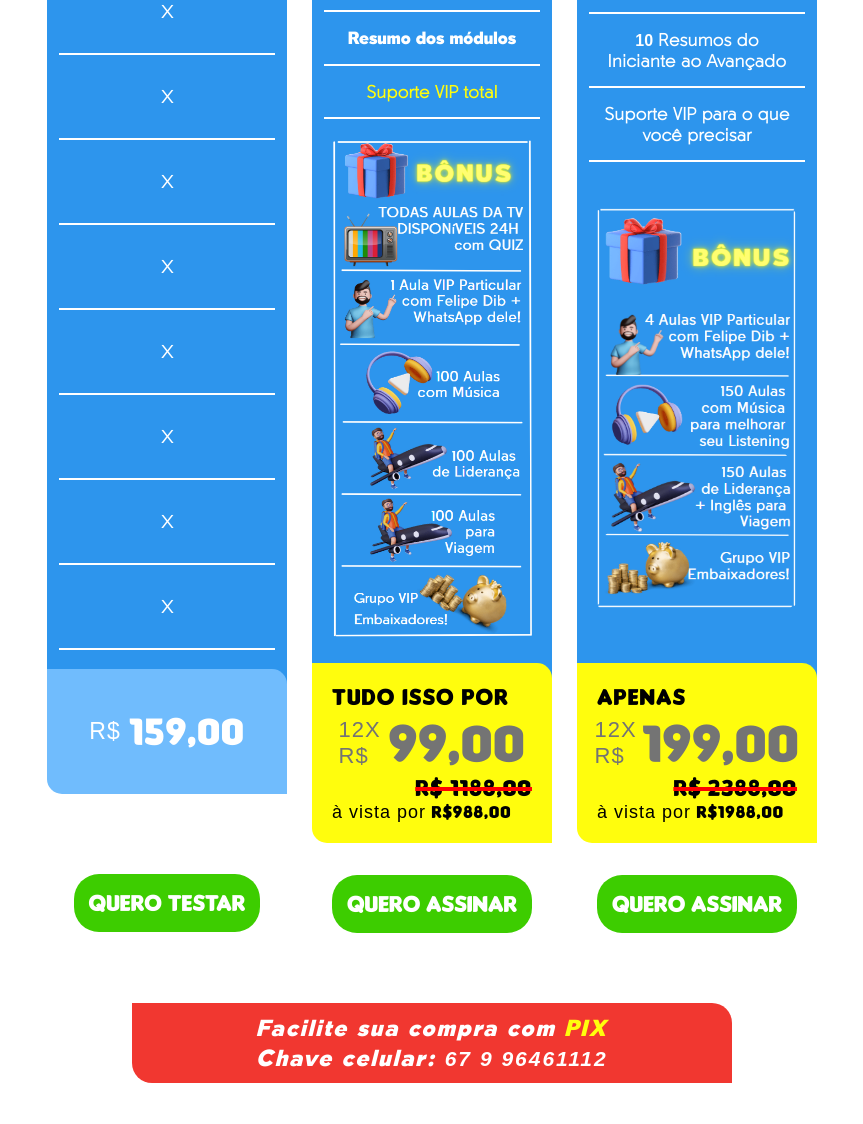
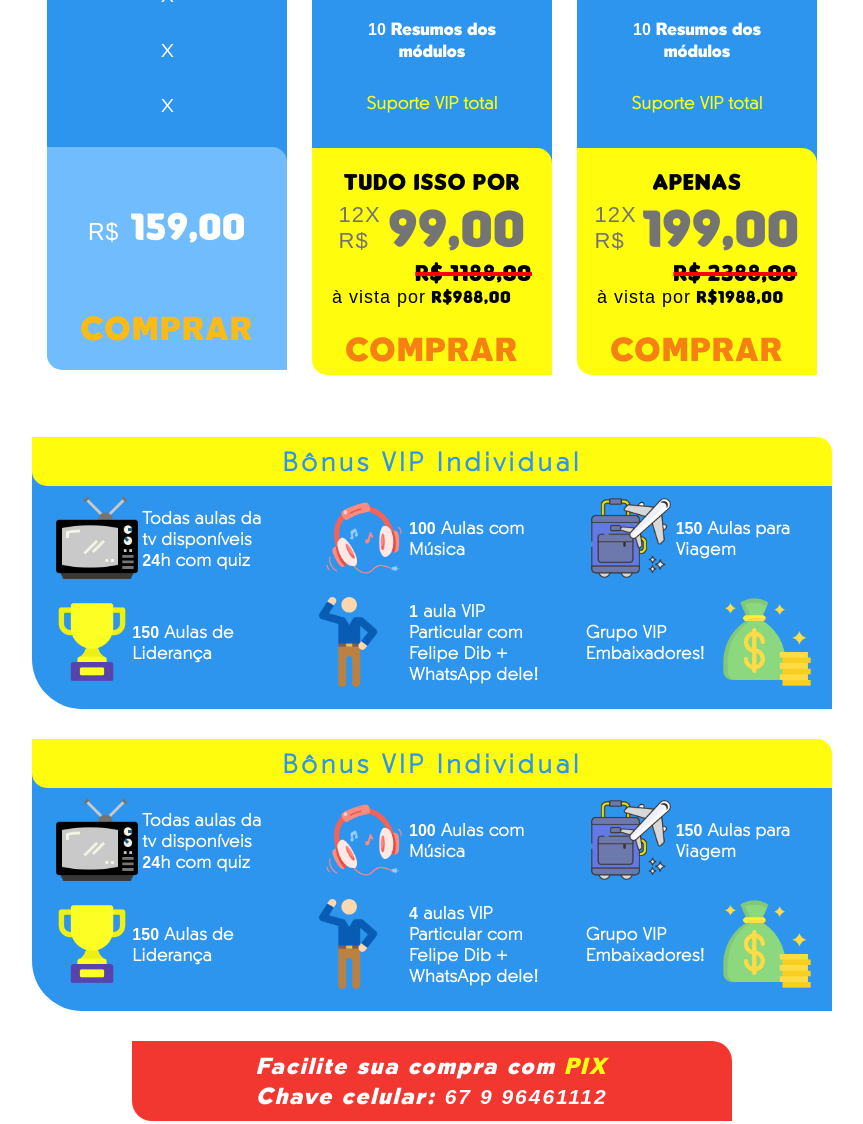
Before and after one commit to guibaumer/testes, a plain HTML site: page trabalho-workana/index.html in a window 1280 px wide. Shown: the part 1384-2508 px from the top of the page, without its empty margins (208-1071 px from the left). Drawn offline with Linux system fonts and the light colour scheme.

Commit message:
correções

```diff
--- a/trabalho-workana/index.html
+++ b/trabalho-workana/index.html
@@ -25,7 +25,7 @@
 
         <div class="flex-row box">
             <!-- <span class="logo"></span> -->
-            <img src="imgs/ampulheta.png" alt="ampulheta amarela" class="ampulheta">
+            <img src="imgs/ampulheta-realista.png" alt="ampulheta amarela" class="ampulheta">
             <div class="square-div flex-column">
                 Horas <span>00</span>
             </div>
@@ -40,7 +40,8 @@
 
     <section class="section section-planos flex-row">
         <div>
-            <div class="column-header ch-1">Quero testar <span class="arial">1</span> mês</div>
+            <div class="column-header ch-1"><p>Quero testar <span class="arial">1</span> mês</p></div>
+            <!-- <div class="column-header ch-blue"></div> -->
             <section class="column flex-column column-1">
                 <p class="linha-maior">X</p>
                 <p class="linha-maior">Aulas <strong>COMPLETAS</strong> corrigidas na hora</p>
@@ -48,13 +49,13 @@
                 <p class="linha-maior">X</p>
                 <p class="linha-maior">X</p>
                 <p class="linha-maior">X</p>
-                <p class="linha-maior">X</p>
-                <p class="linha-maior">X</p>
-                <p class="linha-maior">X</p>
-                <p class="linha-maior">X</p>
             </section>
-            <div class="column-footer column-footer-1"><span class="arial-price">R$</span> 159,00</div>
-            <button class="testar botao-1">QUERO TESTAR</button>
+            <div class="column-footer column-footer-1 flex-column">
+                <p><span class="arial-price">R$</span> 159,00</p>
+                <button class="buy buy-1">COMPRAR</button>
+            </div>
+
+            <!-- <button class="testar botao-1">QUERO TESTAR</button> -->
         </div>
         <div>
             <div class="column-header ch-2">Plano Individual</div>
@@ -63,9 +64,9 @@
                 <p class="linha vip">VIP por 1 ano!</p>
                 <p class="linha">Aulas <strong>COMPLETAS</strong> corrigidas na hora</p>
                 <p class="linha"><span class="arial">1</span> certificado reconhecido pela <span class="strong-yellow">Georgetown University</span></p>
-                <p class="linha"><strong>Resumo dos módulos</strong></p>
+                <p class="linha"><strong><span class="arial">10</span> Resumos dos módulos</strong></p>
                 <p class="linha"><span class="strong-yellow">Suporte VIP total</span></p>
-                <img src="imgs/bonus-2.png" alt="" class="bonus-1">
+                <!-- <img src="imgs/bonus-2.png" alt="" class="bonus-1"> -->
             </section>
             <div class="column-footer cf-y">
                 <p class="all">TUDO ISSO POR</p>
@@ -75,8 +76,9 @@
                 </div>
                 <p class="old">R$ 1188,00</p>
                 <p class="vista"><span class="arial">à vista por</span> R$988,00</p>
+                <button class="buy">COMPRAR</button>
             </div>
-            <button class="testar">QUERO ASSINAR</button>
+            <!-- <button class="testar">QUERO ASSINAR</button> -->
         </div>
         <div>
             <div class="column-header ch-2">Plano FAMÍLIA</div>
@@ -85,9 +87,9 @@
                 <p class="linha vip">4 VIPs por 1 ano!</p>
                 <p class="linha">Aulas <strong>COMPLETAS</strong> corrigidas na hora</p>
                 <p class="linha"><span class="arial">4</span> certificados reconhecidos pela <span class="strong-yellow">Georgetown University</span></p>
-                <p class="linha"><span class="arial">10</span> Resumos do Iniciante ao Avançado</p>
-                <p class="linha last-line">Suporte VIP para o que você precisar</p>
-                <img src="imgs/vip-3.png" alt="" class="bonus-2">
+                <p class="linha"><strong><span class="arial">10</span> Resumos dos módulos</strong></p>
+                <p class="linha"><span class="strong-yellow">Suporte VIP total</span></p>
+                <!-- <img src="imgs/vip-3.png" alt="" class="bonus-2"> -->
                 </section>
                 <div class="column-footer cf-y">
                     <p class="all">APENAS</p>
@@ -97,12 +99,83 @@
                     </div>
                     <p class="old">R$ 2388,00</p>
                     <p class="vista"><span class="arial">à vista por</span> R$1988,00</p>
+                    <button class="buy">COMPRAR</button>
                 </div>
-                <button class="testar">QUERO ASSINAR</button>
+                <!-- <button class="testar">QUERO ASSINAR</button> -->
                 </div>
                 </section>
 
-    <section class="section section-pix" id="section-3">
+    <section class="section section-pix flex-column" id="section-3">
+
+        <div class="bonus-vip">
+            <div class="title">Bônus VIP Individual</div>
+            <div class="div-container">
+                <div class="bonus-imgs">
+                    <img src="imgs/tv-antiga.png" alt="televisão antiga com antenas">
+                    <p>Todas aulas da tv disponíveis <span class="arial">24</span>h com quiz</p>
+                </div>
+                <div class="bonus-imgs">
+                    <img src="imgs/fone-de-ouvido.png" alt="televisão antiga com antenas">
+                    <p><span class="arial">100</span> Aulas com Música</p>
+                </div>
+                <div class="bonus-imgs">
+                    <img src="imgs/ferias.png" alt="televisão antiga com antenas">
+                    <p><span class="arial">150</span> Aulas para Viagem</p>
+                </div>
+            </div>
+            <div class="div-container">
+                <div class="bonus-imgs">
+                    <img src="imgs/trofeu.png" class="trophy" alt="televisão antiga com antenas">
+                    <p><span class="arial">150</span> Aulas de Liderança</p>
+                </div>
+                <div class="bonus-imgs">
+                    <img src="imgs/man.png" alt="televisão antiga com antenas">
+                    <p><span class="arial">1</span> aula VIP Particular com Felipe Dib + WhatsApp dele!</p>
+                </div>
+                <div class="bonus-imgs reverse">
+                    <img src="imgs/money-bag.png" alt="televisão antiga com antenas">
+                    <p>Grupo VIP Embaixadores!</p>
+                </div>
+            </div>
+        </div>
+
+        <div class="bonus-vip">
+            <div class="title">Bônus VIP Individual</div>
+            <div class="div-container">
+                <div class="bonus-imgs">
+                    <img src="imgs/tv-antiga.png" alt="televisão antiga com antenas">
+                    <p>Todas aulas da tv disponíveis <span class="arial">24</span>h com quiz</p>
+                </div>
+                <div class="bonus-imgs">
+                    <img src="imgs/fone-de-ouvido.png" alt="televisão antiga com antenas">
+                    <p><span class="arial">100</span> Aulas com Música</p>
+                </div>
+                <div class="bonus-imgs">
+                    <img src="imgs/ferias.png" alt="televisão antiga com antenas">
+                    <p><span class="arial">150</span> Aulas para Viagem</p>
+                </div>
+            </div>
+            <div class="div-container">
+                <div class="bonus-imgs">
+                    <img src="imgs/trofeu.png" class="trophy" alt="televisão antiga com antenas">
+                    <p><span class="arial">150</span> Aulas de Liderança</p>
+                </div>
+                <div class="bonus-imgs">
+                    <img src="imgs/man.png" alt="televisão antiga com antenas">
+                    <p><span class="arial">4</span> aulas VIP Particular com Felipe Dib + WhatsApp dele!</p>
+                </div>
+                <div class="bonus-imgs reverse">
+                    <img src="imgs/money-bag.png" alt="televisão antiga com antenas">
+                    <p>Grupo VIP Embaixadores!</p>
+                </div>
+            </div>
+        </div>
+
+
+
+
+
+
         <div class="pix">Facilite sua compra com <span class="strong-yellow">PIX</span><br>Chave celular: <span class="arial">67 9 96461112</span></div>
 
         <div class="flex-row wrap">
@@ -130,5 +203,15 @@
     <div> Ícones feitos por <a href="https://www.flaticon.com/br/autores/berkahicon" title="berkahicon"> berkahicon </a> from <a href="https://www.flaticon.com/br/" title="Flaticon">www.flaticon.com'</a></div>
     <a href="https://www.flaticon.com/br/icones-gratis/foguete" title="foguete ícones">Foguete ícones criados por Freepik - Flaticon</a>
     <div> Ícones feitos por <a href="" title="IconsNova"> IconsNova </a> from <a href="https://www.flaticon.com/br/" title="Flaticon">www.flaticon.com'</a></div>
+    <a href="https://www.flaticon.com/br/icones-gratis/ampulheta" title="ampulheta ícones">Ampulheta ícones criados por Freepik - Flaticon</a>
+
+    <a href="https://www.flaticon.com/br/icones-gratis/tu-tv" title="tu tv ícones">Tu tv ícones criados por smalllikeart - Flaticon</a>
+
+    <a href="https://www.flaticon.com/br/icones-gratis/fone-de-ouvido" title="fone de ouvido ícones">Fone de ouvido ícones criados por vectorsmarket15 - Flaticon</a>
+    <a href="https://www.flaticon.com/br/icones-gratis/verao" title="verão ícones">Verão ícones criados por Flat Icons - Flaticon</a>
+    <a href="https://www.flaticon.com/br/icones-gratis/concurso" title="concurso ícones">Concurso ícones criados por juicy_fish - Flaticon</a>
+    <a href="https://www.flaticon.com/free-icons/man" title="man icons">Man icons created by Smashicons - Flaticon</a>
+    <div> Icons made by <a href="https://www.flaticon.com/authors/aranagraphics" title="Aranagraphics"> Aranagraphics </a> from <a href="https://www.flaticon.com/" title="Flaticon">www.flaticon.com'</a></div>
+
 </body>
 </html>
--- a/trabalho-workana/style.css
+++ b/trabalho-workana/style.css
@@ -157,9 +157,9 @@ iframe {
     font-weight: bold;
 }
 .ampulheta {
-    transform: rotate(20deg);
+    transform: rotate(-20deg);
     margin-right: 5px;
-    height: 70px;
+    height: 90px;
 }
 
 /* SEGUNDA SECTION */
@@ -169,11 +169,13 @@ iframe {
     gap: 25px;
     color: #fff;
     flex-wrap: wrap;
+    padding-bottom: 30px;
 }
 .column {
     background-color: var(--azul);
     border-radius: 0px 30px 0px 10px;
-    height: 915px;
+    /* height: 915px; */
+    height: 400px;
     width: 240px;
     margin-top: 0px;
     padding-bottom: 40px;
@@ -188,7 +190,7 @@ iframe {
     width: 240px;
     margin: 10px 0px 0px 0px;
     font-size: 19px;
-    margin-bottom: 0;
+    /* margin-bottom: 20px; */
     text-align: center;
 }
 .ch-yellow {
@@ -203,30 +205,33 @@ iframe {
     margin-top: 0;
     transform: translateY(-22px);
 }
+.ch-blue {
+    transform: translateY(-22px);
+    margin-top: 0;
+}
 .ch-2 {
     border-bottom-left-radius: 0;
     padding-bottom: 30px;
 }
 .ch-1 {
-    margin-bottom: 119px;
+    display: flex;
+    align-items: center;
+    justify-content: center;
+    margin-bottom: 22px;
+    height: 90px;
 }
-.column-1 {
-    transform: translateY(-63px);
-}
+
 .linha {
-    border-bottom: 2px solid #fff;
+    /* border-bottom: 2px solid #fff; */
     width: 90%;
     /* margin: 15px; */
     padding: 15px;
     text-align: center;
 }
-.last-line {
-    margin-bottom: 76px;
-}
 .linha-maior {
-    border-bottom: 2px solid #fff;
+    /* border-bottom: 2px solid #fff; */
     width: 90%;
-    padding: 31px;
+    padding: 17px;
     text-align: center;
 }
 .vip {
@@ -236,6 +241,20 @@ iframe {
     letter-spacing: 1px;
     text-transform: lowercase;
     color: var(--amarelo);
+}
+.buy {
+    font-family: 'tabarra-strong';
+    color: #F78012;
+    text-align: center;
+    font-size: 30px;
+    margin-top: 20px;
+    border: none;
+    background: none;
+    letter-spacing: 2px;
+}
+.buy-1 {
+    color: #FABB17;
+    margin-top: 50px;
 }
 strong {
     font-family: 'tabarra-strong';
@@ -273,12 +292,14 @@ strong {
 }
 .all {
     font-size: 24px;
+    text-align: center;
 }
 .cf-y {
     background-color: var(--amarelo);
     color: #000;
     transform: translateY(-32px);
     padding: 20px;
+    padding-bottom: 5px;
 }
 .times {
     display: block;
@@ -307,11 +328,10 @@ strong {
     font-size: 23px;
 }
 .column-footer-1 {
-    flex-direction: row;
-    justify-content: center;
-    align-items: center;
     gap: 8px;
-    transform: translateY(-80px);
+    transform: translateY(-35px);
+    padding-bottom: 5px;
+    height: 223px;
 }
 .testar {
     padding: 15px;
@@ -326,6 +346,54 @@ strong {
 }
 
 /* TERCEIRA SECTION */
+
+.bonus-vip {
+    max-width: 800px;
+    width: 90%;
+    min-height: 240px;
+    background-color: var(--azul);
+    margin-bottom: 30px;
+    border-radius: 0px 20px 0px 50px;
+    padding: 0px 0px 15px 0px;
+}
+.title {
+    color: var(--azul);
+    background-color: var(--amarelo);
+    text-align: center;
+    border-radius: 0px 15px 0px 15px;
+    font-size: 24px;
+    letter-spacing: 3px;
+    padding: 8px;
+}
+.div-container {
+    display: flex;
+    flex-wrap: wrap;
+    /* background-color: red; */
+}
+.bonus-imgs {
+    display: flex;
+    align-items: center;
+    justify-content: center;
+    flex-wrap: nowrap;
+    color: white;
+    width: 240px;
+    margin: auto;
+    padding: 7px;
+}
+.bonus-imgs img {
+    height: 90px;
+}
+img.trophy {
+    height: 80px;
+}
+.reverse {
+    flex-direction: row-reverse;
+}
+
+
+
+
+
 
 section.section-pix#section-3 {
     padding-top: 0;
@@ -373,19 +441,19 @@ section.section-pix#section-3 {
 
 /* MEDIA QUERIES */
 
-@media all and (max-width: 370px) {
+@media all and (max-width: 390px) {
     .ampulheta {
         display: none;
     }
 }
-@media all and (max-width: 504px) {
+/* @media all and (max-width: 504px) {
     div.column-header.ch-1 {
         margin-bottom: 70px;
     }
     button.testar.botao-1 {
         transform: translateY(-60px);
     }
-}
+} */
 @media all and (max-width: 660px) {
     .rocket {
         display: none;
```
Also changed, not shown: trabalho-workana/imgs/ampulheta-realista.png (added), trabalho-workana/imgs/ferias.png (added), trabalho-workana/imgs/fone-de-ouvido.png (added), trabalho-workana/imgs/man.png (added), trabalho-workana/imgs/money-bag.png (added), trabalho-workana/imgs/trofeu.png (added), trabalho-workana/imgs/tv-antiga.png (added).
